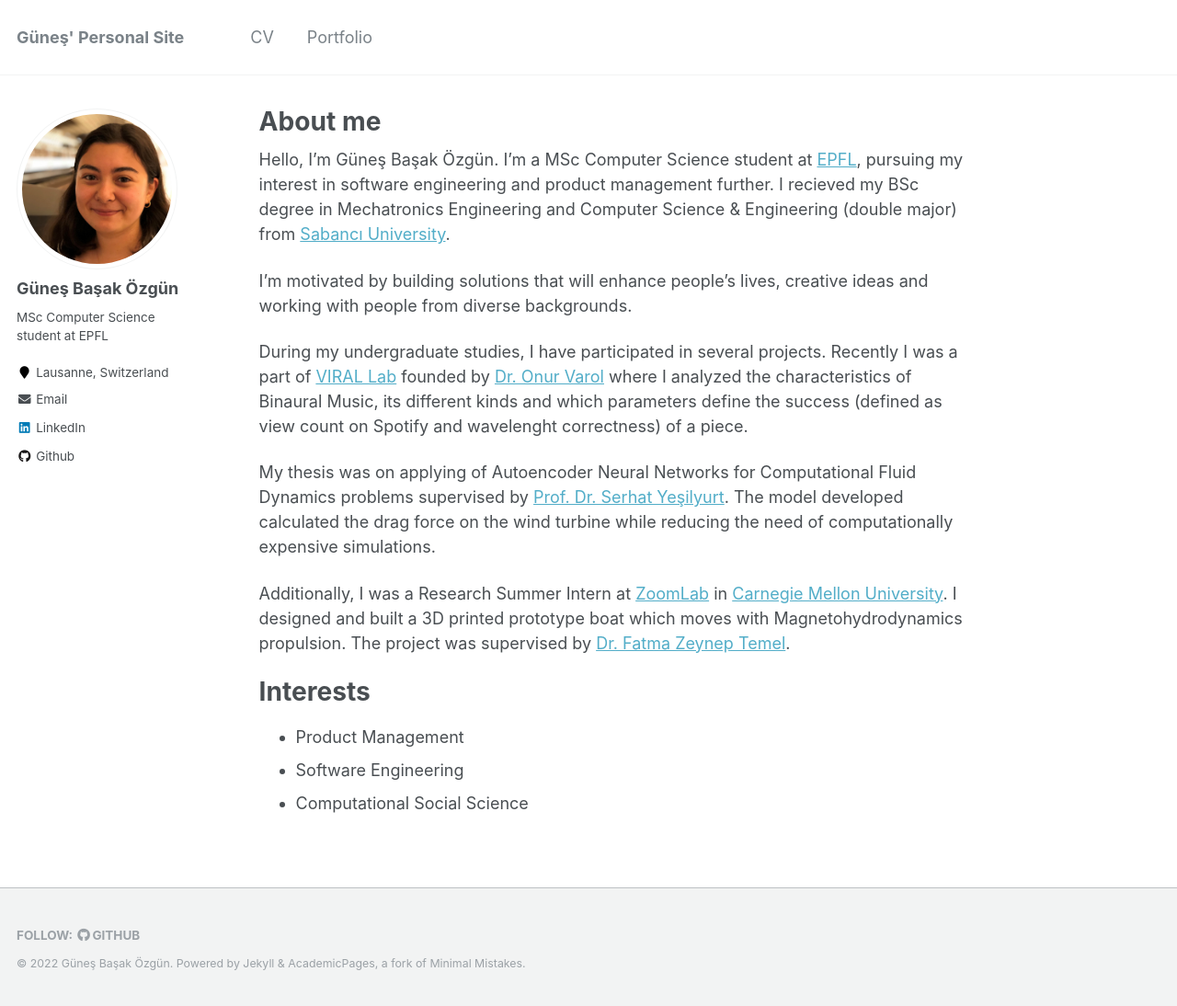
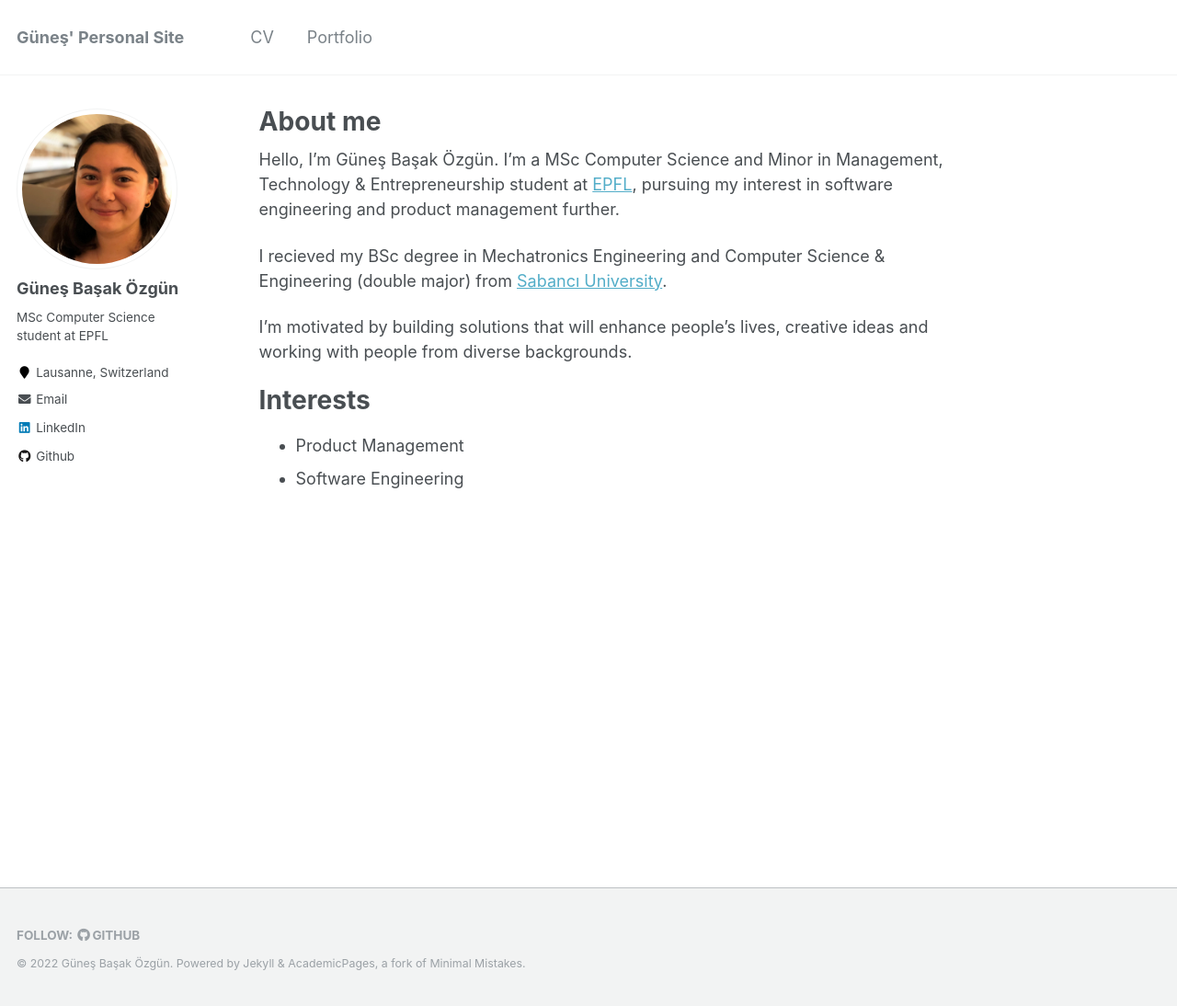
Before and after one commit to gozgun/gozgun.github.io, a Jekyll site: the page built from _pages/about.md, in a window 1280 px wide and 1094 px high. Shown: the whole window at 92% size. Built offline with Jekyll 4.4.1, drawn with Linux system fonts in a browser that asks for light colours.

Commit message:
Update CV

```diff
--- a/_pages/about.md
+++ b/_pages/about.md
@@ -8,18 +8,13 @@ redirect_from:
   - /about.html
 ---
 
-Hello, I'm Güneş Başak Özgün. I'm a MSc Computer Science student at [EPFL](https://www.epfl.ch/en/), pursuing my interest in software engineering and product management further. I recieved my BSc degree in Mechatronics Engineering and Computer Science & Engineering (double major) from [Sabancı University](https://www.sabanciuniv.edu/en/).
+Hello, I'm Güneş Başak Özgün. I'm a MSc Computer Science and Minor in Management, Technology & Entrepreneurship student at [EPFL](https://www.epfl.ch/en/), pursuing my interest in software engineering and product management further.
+
+I recieved my BSc degree in Mechatronics Engineering and Computer Science & Engineering (double major) from [Sabancı University](https://www.sabanciuniv.edu/en/).
 
 I'm motivated by building solutions that will enhance people's lives, creative ideas and working with people from diverse backgrounds.
-
-During my undergraduate studies, I have participated in several projects. Recently I was a part of [VIRAL Lab](http://varollab.com/) founded by [Dr. Onur Varol](http://www.onurvarol.com/) where I analyzed the characteristics of Binaural Music, its different kinds and which parameters define the success (defined as view count on Spotify and wavelenght correctness) of a piece.
-
-My thesis was on applying of Autoencoder Neural Networks for Computational Fluid Dynamics problems supervised by [Prof. Dr. Serhat Yeşilyurt](http://people.sabanciuniv.edu/syesilyurt/). The model developed calculated the drag force on the wind turbine while reducing the need of computationally expensive simulations.
-
-Additionally, I was a Research Summer Intern at [ZoomLab](https://www.zoomlab.ri.cmu.edu/) in [Carnegie Mellon University](https://www.cmu.edu/). I designed and built a 3D printed prototype boat which moves with Magnetohydrodynamics propulsion. The project was supervised by [Dr. Fatma Zeynep Temel](https://www.ri.cmu.edu/ri-faculty/zeynep-temel/).
 
 Interests
 ======
 - Product Management
 - Software Engineering
-- Computational Social Science
```
Also changed, not shown: 2 other files.
